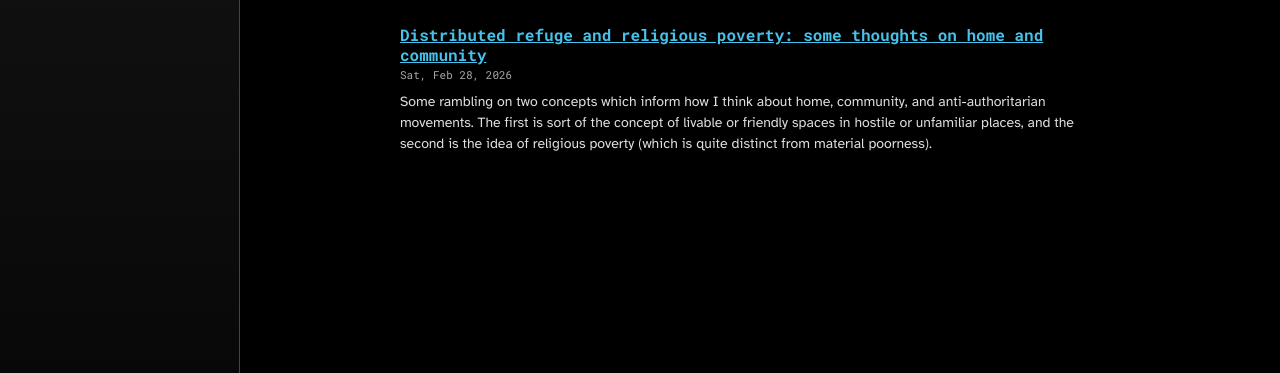
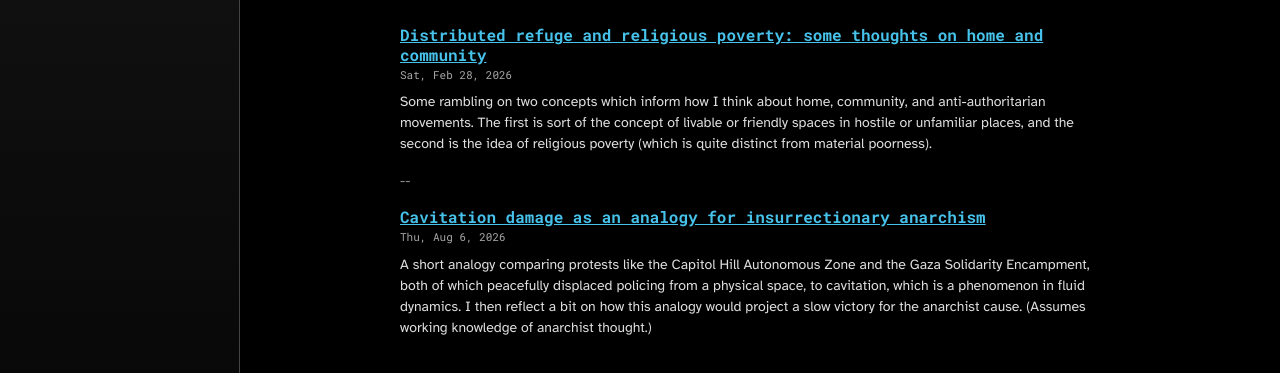
Before and after one commit to rosalynTosh/blog, a website: page static/index.html in a window 1280 px wide. Shown: the part 413-786 px from the top of the page. Drawn offline with Linux system fonts and the light colour scheme.

Commit message:
Add cavitation post to index

```diff
--- a/static/index.html
+++ b/static/index.html
@@ -53,6 +53,13 @@
 
                         <p class="summary">Some rambling on two concepts which inform how I think about home, community, and anti-authoritarian movements. The first is sort of the concept of livable or friendly spaces in hostile or unfamiliar places, and the second is the idea of religious poverty (which is quite distinct from material poorness).</h2>
                     </li>
+
+                    <li>
+                        <h2><a href="/post/cavitation/" class="styled">Cavitation damage as an analogy for insurrectionary anarchism</a></h2>
+                        <small class="date" title="2026-08-07T02:00:00.000Z">Thu, Aug 6, 2026</small>
+
+                        <p class="summary">A short analogy comparing protests like the Capitol Hill Autonomous Zone and the Gaza Solidarity Encampment, both of which peacefully displaced policing from a physical space, to cavitation, which is a phenomenon in fluid dynamics. I then reflect a bit on how this analogy would project a slow victory for the anarchist cause. (Assumes working knowledge of anarchist thought.)</h2>
+                    </li>
                 </ul>
             </div>
         </div>
```
